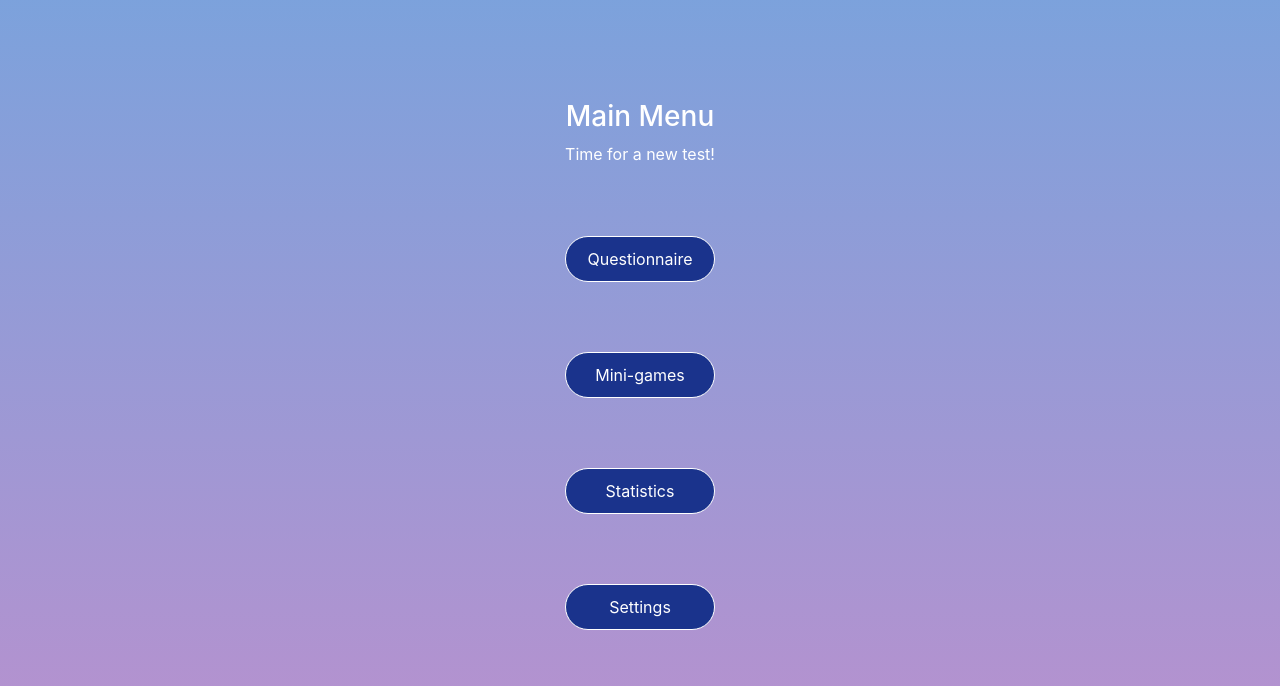
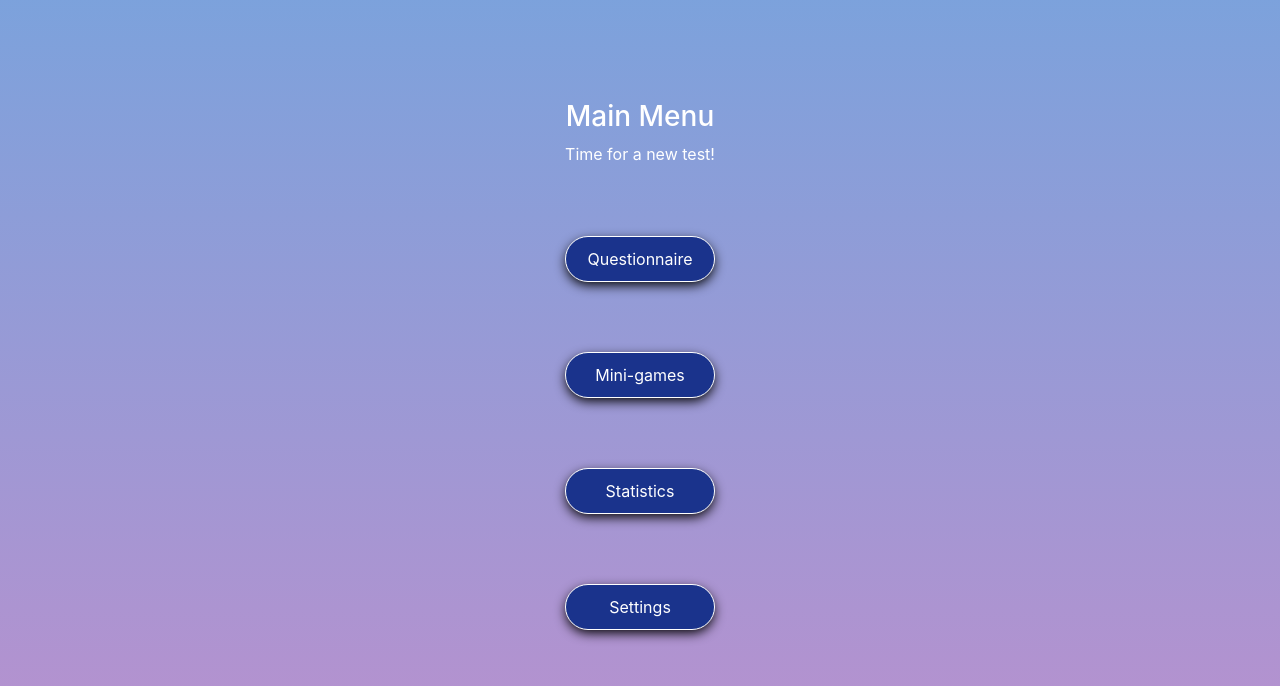
Before and after one commit to Homamjabir/the-sleep-app, a React (Create React App) app: page /menu in a window 1280 px wide. Shown: the top 686 px of the page. Built offline with nearby package versions, Linux system fonts and the light colour scheme.

Commit message:
fixed buttons

```diff
--- a/src/components/about.js
+++ b/src/components/about.js
@@ -1,5 +1,5 @@
 import React, { Component } from "react";
-import {Link} from "react-router-dom";
+import {Route, Link} from "react-router-dom";
 import "./css/settings.css"
 import ReturnIcon from "../images/return-icon.jpg";
 
@@ -11,6 +11,8 @@ const About = () => {
           <Link to="/settings">
             <img src={ReturnIcon} alt="test" width="20" height="20"></img>
           </Link>
+
+
           <h2>About</h2>
 
           <p>This app is a tool to help aid Karolinska Institutet
@@ -24,9 +26,11 @@ const About = () => {
           </p>
 
           <div className="menuButtons1">
-            <Link to='/menu'>
-              <button type="button" >Menu</button>
-            </Link>
+            <Route render={({ history}) => (
+              <button type="button" onClick={() => { history.push('/menu') }}>
+                Menu
+              </button>
+            )} />
           </div>
     </div>
 
--- a/src/components/css/menu.css
+++ b/src/components/css/menu.css
@@ -15,6 +15,7 @@
     cursor: pointer;
     width: 150px;
     display: block;
+    box-shadow: 0px 4px 12px -1px black;
 
   }
 
--- a/src/components/css/questionnaire.css
+++ b/src/components/css/questionnaire.css
@@ -30,6 +30,7 @@
     text-align: center;
     background-color: #1A338C;
     margin-bottom: 50px;
+    box-shadow: 0px 4px 12px -1px black;
 }
 
 .questionnaireContainer button:hover {
--- a/src/components/menu.js
+++ b/src/components/menu.js
@@ -1,6 +1,6 @@
 import React, { useEffect, useState } from "react";
 
-import { Link } from "react-router-dom";
+import { Route, Link } from "react-router-dom";
 import "./css/menu.css";
 
 const Menu = () => {
@@ -40,22 +40,36 @@ const Menu = () => {
           <span>Time for a new test!</span>
         )}
       </div>
+
+
+
+
+
+
       <div className="menuButtons">
-        <Link to="/questionnaire">
-          <button type="button">Questionnaire</button>
-        </Link>
+        <Route render={({ history}) => (
+          <button type="button" onClick={() => { history.push('/questionnaire') }}>
+            Questionnaire
+          </button>
+        )} />
 
-        <Link to="/mini-games">
-          <button type="button">Mini-games</button>
-        </Link>
+        <Route render={({ history}) => (
+          <button type="button" onClick={() => { history.push('/mini-games') }}>
+            Mini-games
+          </button>
+        )} />
 
-        <Link to="/statistics">
-          <button type="button">Statistics</button>
-        </Link>
+        <Route render={({ history}) => (
+          <button type="button" onClick={() => { history.push('/statistics') }}>
+            Statistics
+          </button>
+        )} />
 
-        <Link to="/settings">
-          <button type="button">Settings</button>
-        </Link>
+        <Route render={({ history}) => (
+          <button type="button" onClick={() => { history.push('/settings') }}>
+            Settings
+          </button>
+        )} />
       </div>
     </div>
   );
--- a/src/components/mini-games.js
+++ b/src/components/mini-games.js
@@ -19,6 +19,9 @@ const Mini_games = () => {
         </p>
       </div>
 
+
+
+
       <Link to="/reactiongame" className="button-wrapper-link">
         <button className="minigame-button">Start</button>
       </Link>
--- a/src/components/questionnaire.js
+++ b/src/components/questionnaire.js
@@ -1,5 +1,5 @@
 import React from "react";
-import { Link } from "react-router-dom";
+import { Route, Link } from "react-router-dom";
 import "./css/questionnaire.css";
 import ReturnIcon from "../images/return-icon.jpg";
 
@@ -168,9 +168,11 @@ const Questionnaire = () => {
         </div>
       </div>
       <div>
-        <Link to='/menu'>
-          <button className="buttonTest" onClick={()=> console.log("click")}>Done</button>
-        </Link>
+      <Route render={({ history}) => (
+          <button type="button" onClick={() => { history.push('/menu') }}>
+            Menu
+          </button>
+        )} />
       </div>
     </div>
   );
```
